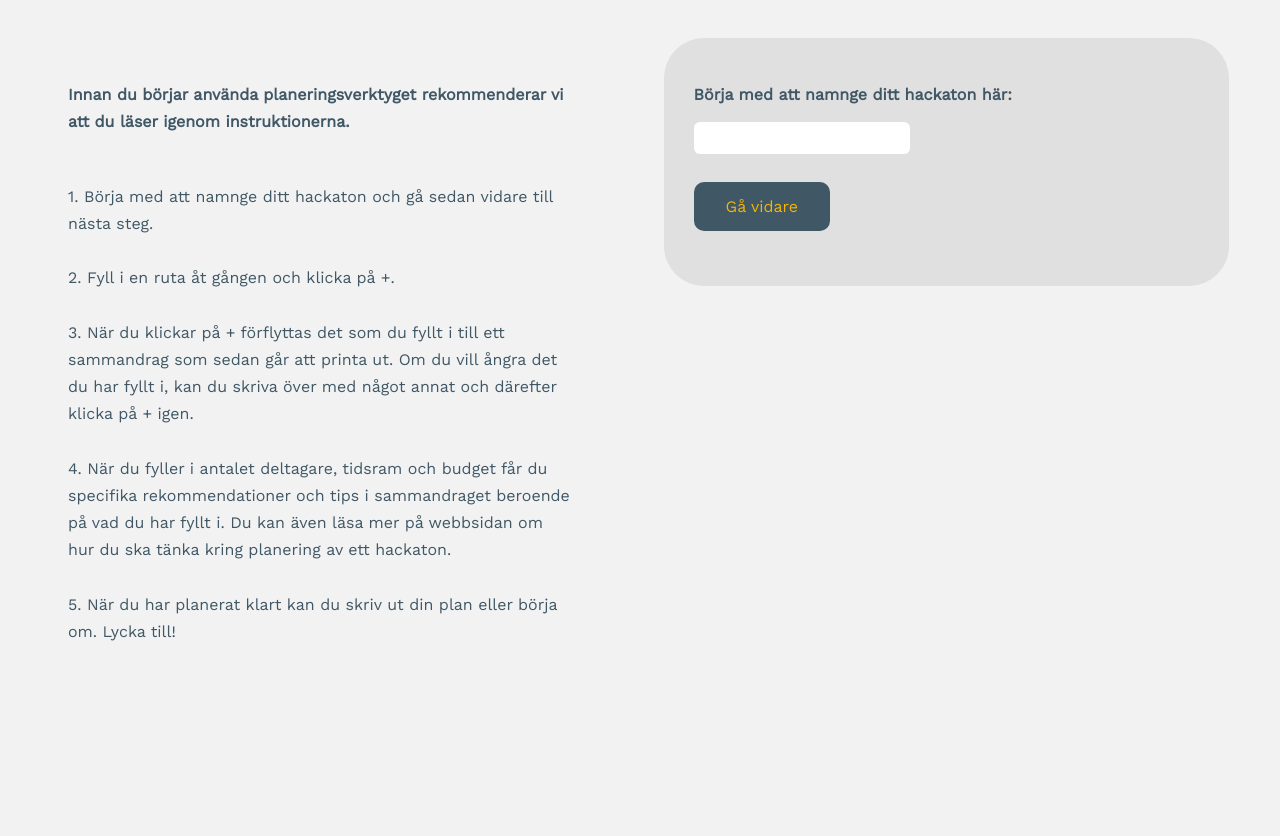
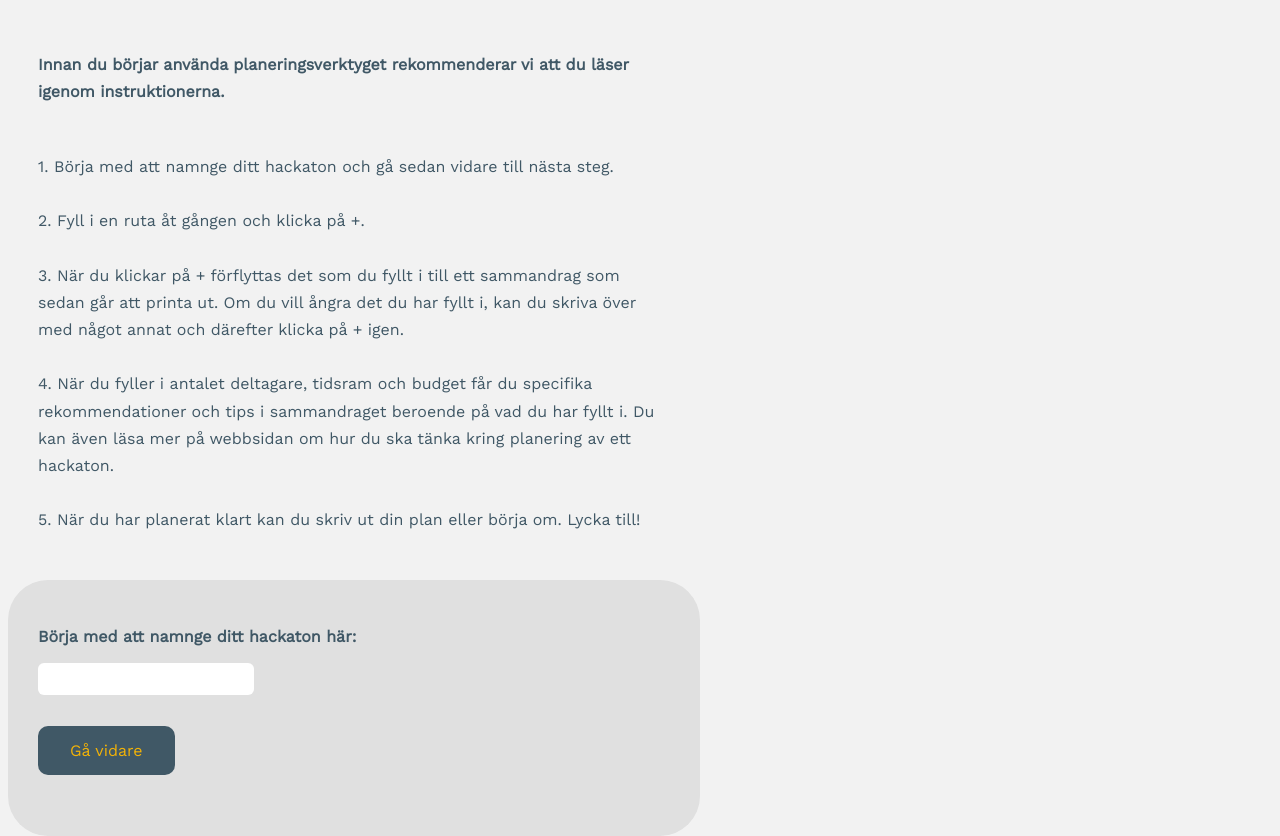
Before and after one commit to Emmaasofiaa/Hackaton, a Flask app: page /login in a window 1280 px wide. Before the commit the page ends 641 px from the top, so only its background shows below. Run offline with Flask 2, Linux system fonts and the light colour scheme.

Commit message:
Update main.css

```diff
--- a/static/css/main.css
+++ b/static/css/main.css
@@ -73,6 +73,13 @@ input {
   letter-spacing: 0,5px;
 }
 
+.button-center {
+  margin: 0;
+  position: absolute;
+  left: 50%;
+  -ms-transform: translateY(-50%);
+  transform: translateY(-50%);
+}
 
 #printknapp {
     background-color: #405866;
@@ -81,8 +88,6 @@ input {
     height: 50px;
     padding: 15px 32px 15px 32px;
     text-align: center;
-    text-decoration: none;
-    display: inline-block;
     font-family: 'Work sans',  sans-serif;
     font-size: 16px;
     border-radius: 10px;
@@ -163,17 +168,15 @@ a:visited {
 }
 
 .left{
-  width: 40%;
-  margin: 30px;
+  width: 50%;
   padding: 30px;
 }
 
 .right{
-  width: 40%;
+  width: 50%;
   background-color: #E0E0E0;
   border-radius: 40px;
-  margin: 30px;
-   padding: 30px;
+  padding: 30px;
 }
 
 @media screen and (max-width: 500px) {
```
